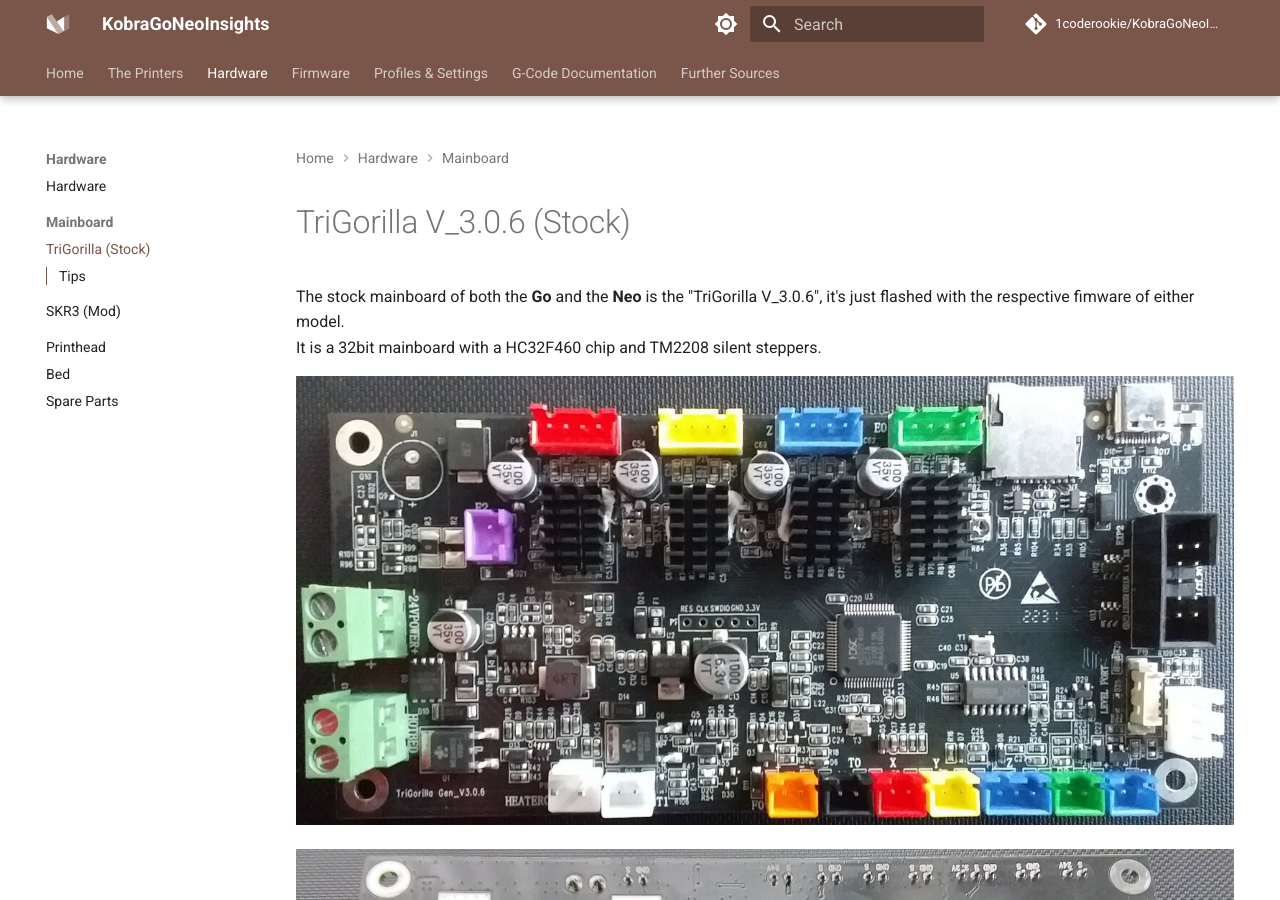
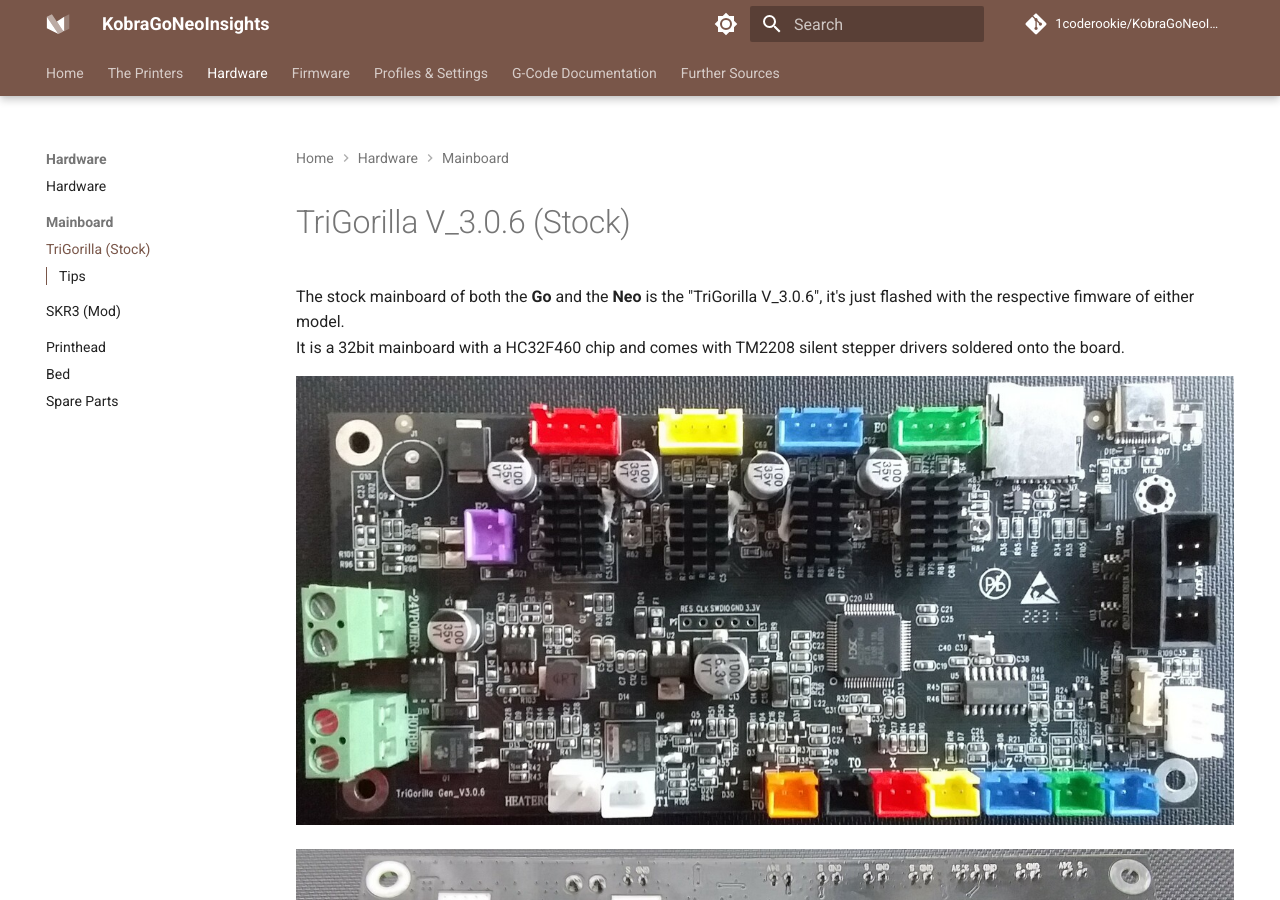
Before and after one commit to 1coderookie/KobraGoNeoInsights, an MkDocs documentation site: the page built from docs/hardware/mainboard/mainboard_trigorilla.md, in a window 1280 px wide and 900 px high. Built offline with MkDocs 1.6.1 and Material for MkDocs 9.7.7, drawn with Linux system fonts in a browser that asks for light colours; comment, search, counter and statistics services are not loaded.

Commit message:
Update mainboard_trigorilla.md

```diff
--- a/docs/hardware/mainboard/mainboard_trigorilla.md
+++ b/docs/hardware/mainboard/mainboard_trigorilla.md
@@ -3,7 +3,7 @@
 # TriGorilla V_3.0.6 (Stock)
 
 The stock mainboard of both the **Go** and the **Neo** is the "TriGorilla V_3.0.6", it's just flashed with the respective fimware of either model.
-It is a 32bit mainboard with a HC32F460 chip and TM2208 silent steppers.
+It is a 32bit mainboard with a HC32F460 chip and comes with TM2208 silent stepper drivers soldered onto the board.
 
 ![Mainboard TriGorilla front](../../assets/images/mainboard_front_web.jpg)
 
```
